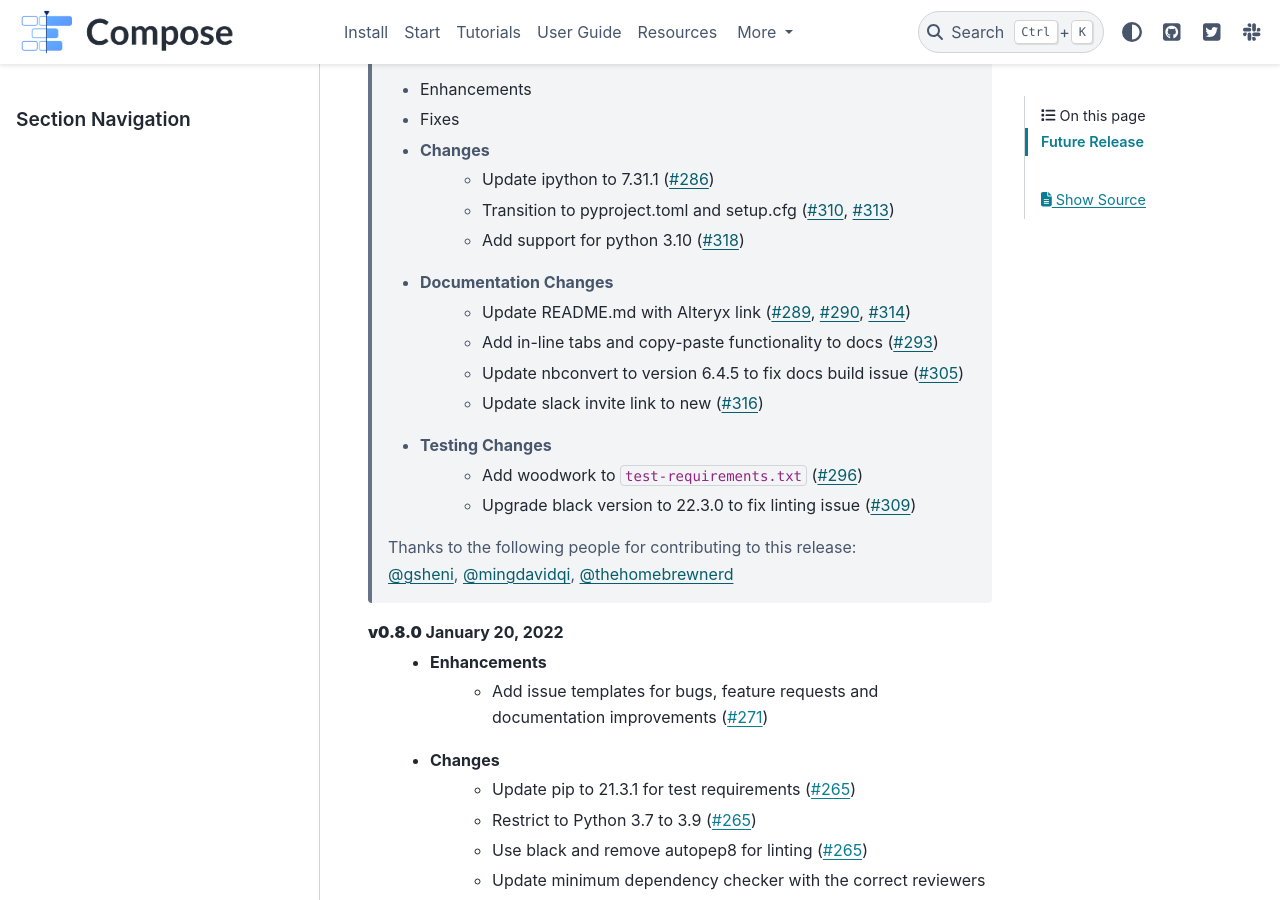
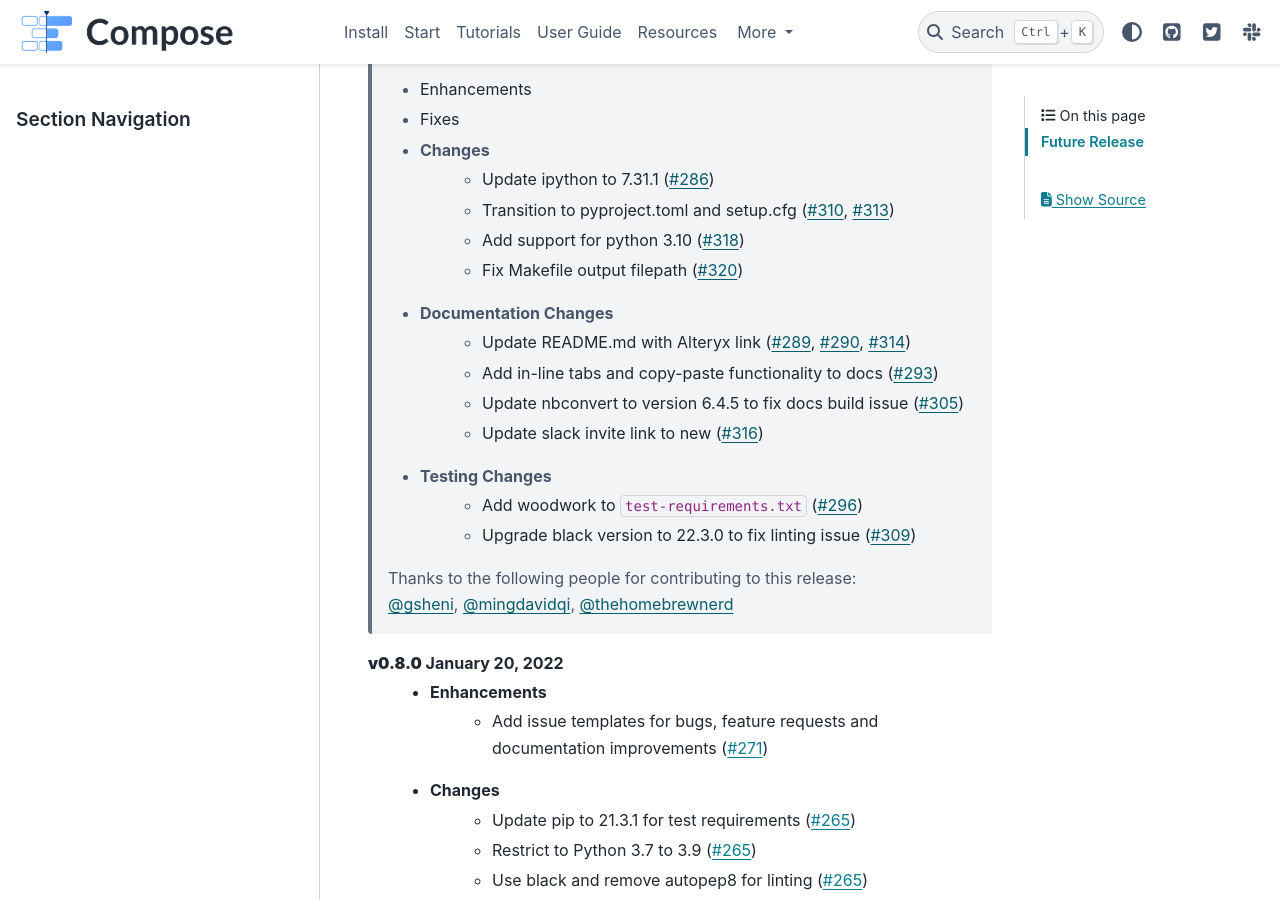
Before and after one commit to alteryx/compose, a Sphinx documentation site: the page built from docs/source/release_notes.rst, in a window 1280 px wide and 900 px high, scrolled down 365 px. Built offline with Sphinx 7.4.7 and the PyData theme 0.15.4, drawn with Linux system fonts in a browser that asks for light colours; comment, search, counter and statistics services are not loaded.

Commit message:
Update Makefile with correct variable  (#320)
* Update Makefile

* Update release_notes.rst

```diff
--- a/docs/source/release_notes.rst
+++ b/docs/source/release_notes.rst
@@ -14,6 +14,7 @@ Future Release
         * Update ipython to 7.31.1 (:pr:`286`)
         * Transition to pyproject.toml and setup.cfg (:pr:`310`, :pr:`313`)
         * Add support for python 3.10 (:pr:`318`)
+        * Fix Makefile output filepath (:pr:`320`)
     * Documentation Changes
         * Update README.md with Alteryx link (:pr:`289`, :pr:`290`, :pr:`314`)
         * Add in-line tabs and copy-paste functionality to docs (:pr:`293`)
```
Also changed, not shown: 1 other file.
